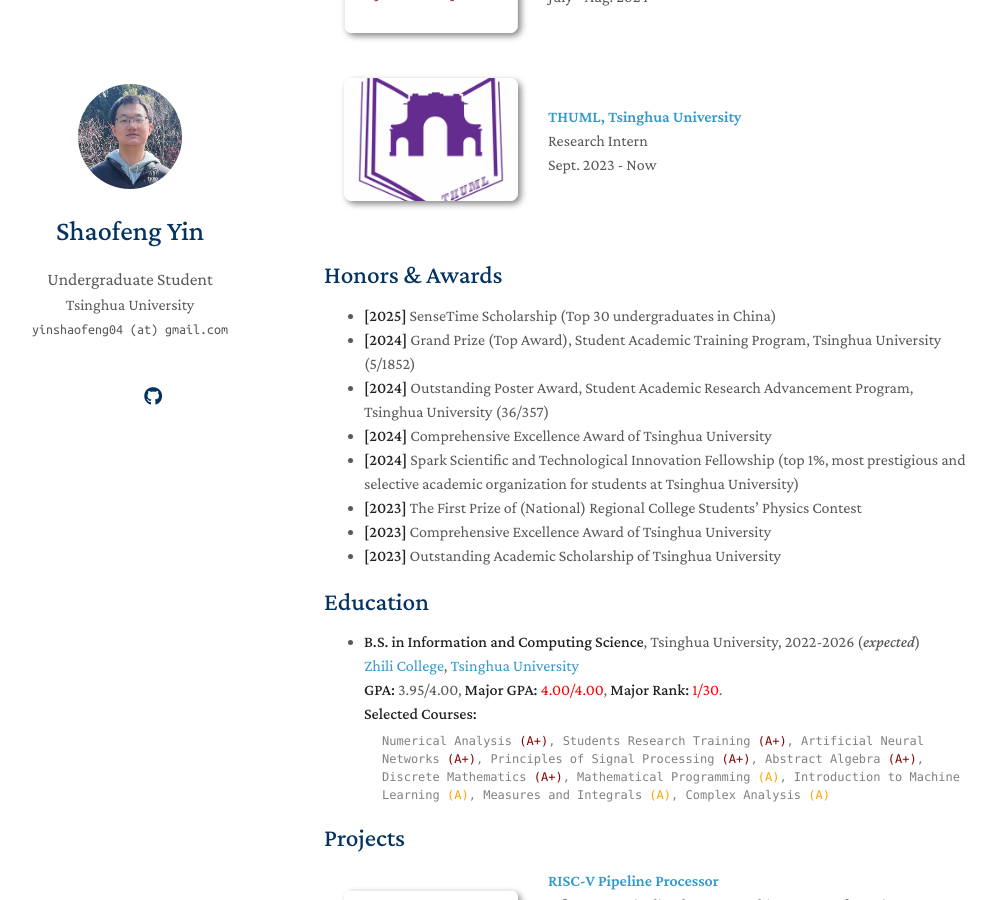
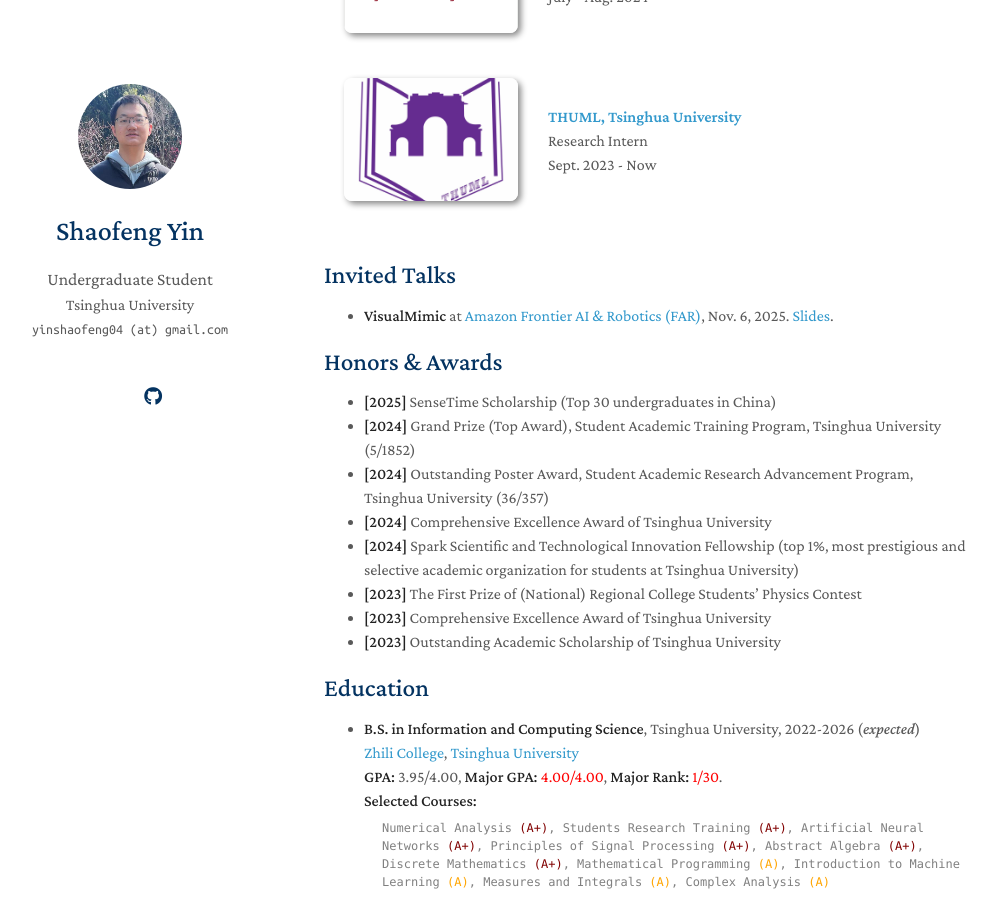
Before and after one commit to operator22th/operator22th.github.io, a Jekyll site: the page built from index.md, in a window 1280 px wide and 900 px high, scrolled down 1585 px. Shown: the whole window, without its empty margins (146-1142 px from the left). Built offline with Jekyll 4.4.1, drawn with Linux system fonts in a browser that asks for light colours; a style sheet for code colours, icons or effects is not loaded; our own code applies the rules of GitHub Pages for plain Markdown files.

Commit message:
add talks

```diff
--- a/index.md
+++ b/index.md
@@ -17,6 +17,9 @@ My current research interests lie in **humanoid control**, **generalizable world
 {% include_relative _includes/publications.md %}
 
 {% include_relative _includes/experience.md %}
+
+## Invited Talks
+- **VisualMimic** at [Amazon Frontier AI & Robotics (FAR)](https://www.aboutamazon.com/news/company-news/amazon-covariant-ai-robots), Nov. 6, 2025. [Slides](files/VisualMimic_1106.pdf).
 
 <!-- ## News
 - **[Sept. 2025]** 🌏 [RLVR-World](https://thuml.github.io/RLVR-World/) is accepted by **NeurIPS 2025**!
```
Also changed, not shown: 1 other file.
